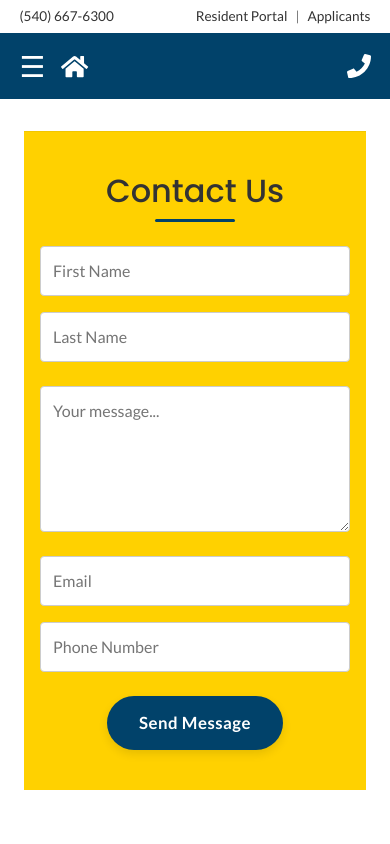
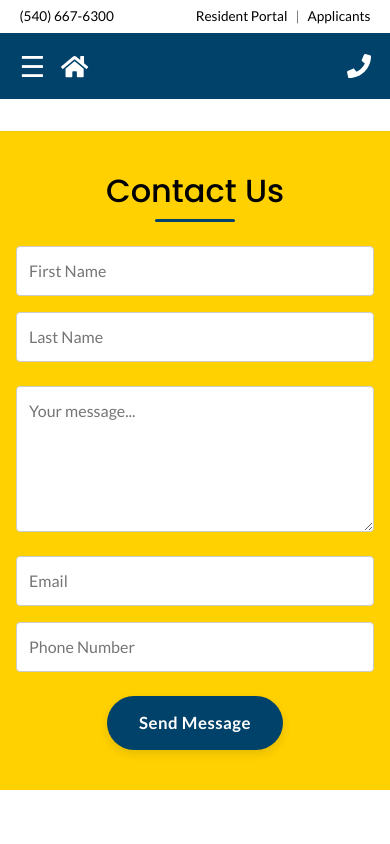
Before and after one commit to weeksr77/property-portfolio, a React (Vite) app: page /contact in a window 390 px wide. Shown: the top 844 px of the page. Built offline with nearby package versions, Linux system fonts and the light colour scheme.

Commit message:
Final Changes

```diff
--- a/src/App.css
+++ b/src/App.css
@@ -128,7 +128,7 @@ a:hover, button:hover {
 
 .top-bar-phone,
 .top-bar-links a {
-  color: #333;
+  color: black;
   text-decoration: none;
   font-weight: 500;
   background-color: white;
@@ -547,7 +547,7 @@ header {
   font-size: 1.05rem;
   line-height: 1.6;
   margin-bottom: 2rem;
-  color: #333;
+  color: black;
 }
 
 @media (max-width: 900px) {
@@ -579,7 +579,7 @@ header {
 .floorplans-title {
   font-size: 2rem;
   margin-bottom: 2rem;
-  color: #333;
+  color: black;
 }
 
 .floorplans-row {
@@ -671,13 +671,13 @@ header {
 .amenities-title {
   font-size: 2rem;
   margin-bottom: 1rem;
-  color: #333;
+  color: black;
 }
 
 .amenities-text {
   max-width: 700px;
   margin: 0 auto 2rem;
-  color: #555;
+  color: black;
 }
 
 .amenities-grid {
@@ -745,7 +745,7 @@ header {
 
 .gallery-section h2 {
   font-size: 2rem;
-  color: #333;
+  color: black;
   margin-bottom: 2rem;
 }
 
@@ -765,7 +765,7 @@ header {
 .map-address {
   margin-top: 1.25rem;
   text-align: center;
-  color: #333;
+  color: black;
   font-weight: 600;
   background-color: #fbf7ec;
   margin-bottom: 5rem;
@@ -841,13 +841,13 @@ header {
 .contact-title {
   font-size: 2rem;
   margin-bottom: 1rem;
-  color: #333;
+  color: black;
 }
 
 .contact-text {
   max-width: 40rem; /* ~640px */
   margin: 0 auto;
-  color: #555;
+  color: black;
   line-height: 1.6;
 }
 
@@ -873,7 +873,7 @@ header {
 .contact-title {
   font-size: 2rem;
   margin-bottom: 2rem;
-  color: #333;
+  color: black;
   position: relative;
 }
 
@@ -960,7 +960,7 @@ header {
 
 .allplans-title {
   font-size: 2rem;
-  color: #333;
+  color: black;
   margin-bottom: 2.5rem;
   position: relative;
 }
@@ -1041,7 +1041,7 @@ header {
 .contact-triangle-title {
   font-size: 2rem;
   margin-bottom: 2rem;
-  color: #333;
+  color: black;
   position: relative;
 
 }
@@ -1078,7 +1078,7 @@ header {
   flex-direction: column;
   align-items: center;
   font-size: 1.1rem;
-  color: #333;
+  color: black;
 }
 
 /* Icons */
@@ -1239,7 +1239,7 @@ header {
 /* Placeholder text */
 .modal-placeholder {
   text-align: center;
-  color: #555;
+  color: black;
   font-size: 1rem;
 }
 
@@ -1740,7 +1740,7 @@ border-radius: 2px;
 max-width: 600px;
 margin: 0 auto 40px;
 font-size: 1rem;
-color: #333;
+color: black;
 }
 
 .properties-grid {
@@ -1774,7 +1774,7 @@ color: #01426A;
 
 .portfolio-description {
 font-size: 0.95rem;
-color: #555;
+color: black;
 margin-bottom: 15px;
 }
 
@@ -1830,7 +1830,7 @@ text-align: left;
   /*--bg-sage:  #eef3f1;*/      /* soft sage */
   /*--bg-blue:  #eef2f6;*/     /* soft blue */
   /*--bg-white: #ffffff;*/
-  --text-soft: #555;
+  --text-soft: black;
   --bg-cream:  #FFD100;
   --bg-sage:  #FFD100;
   --bg-blue:  #FFD100;
@@ -2009,7 +2009,7 @@ text-align: left;
 .amenities-category {
   font-size: 1.25rem;
   font-weight: 700;
-  color: #333;
+  color: black;
   margin: 0 0 0.75rem 0;
   text-align: left;
 }
@@ -2118,7 +2118,7 @@ text-align: left;
 .vacancies-instructions p {
   max-width: 600px;
   margin: 0 auto;
-  color: #555;
+  color: black;
   line-height: 1.6;
 }
 
@@ -2132,7 +2132,7 @@ text-align: left;
 
 .vacancies-title{
   font-size: 2rem;
-  color: #333;
+  color: black;
   margin-bottom: 1rem;
 }
 
@@ -2149,7 +2149,7 @@ text-align: left;
 .vacancies-text{
   max-width: 800px;
   margin: 0 auto 2rem;
-  color: #555;
+  color: black;
   line-height: 1.6;
 }
 
@@ -2185,7 +2185,7 @@ text-align: left;
 
 .vacancies-box-text{
   margin: 0;
-  color: #333;
+  color: black;
   line-height: 1.5;
 }
 
@@ -2299,7 +2299,7 @@ text-align: left;
 
 .units-gallery-title {
   font-size: 2rem;
-  color: #333;
+  color: black;
   margin-bottom: 2rem;
   position: relative;
 }
@@ -2465,7 +2465,7 @@ text-align: left;
 /* Fix unit gallery close button */
 .unitgallery-close {
   background: transparent !important;
-  color: #333 !important;
+  color: black !important;
   border: none !important;
   padding: 0 !important;
   width: auto !important;
@@ -2481,7 +2481,7 @@ text-align: left;
 .floorplans-subtitle {
   max-width: 650px;
   margin: 0 auto 1.5rem;
-  color: #555;
+  color: black;
   font-weight: 600;
 }
 
@@ -2502,13 +2502,13 @@ text-align: left;
 .walkthrough-title {
   font-size: 1.9rem;
   margin-bottom: 1rem;
-  color: #333;
+  color: black;
 }
 
 .walkthrough-text {
   max-width: 700px;
   margin: 0 auto 1.5rem;
-  color: #555;
+  color: black;
   line-height: 1.6;
 }
 
@@ -2583,12 +2583,96 @@ text-align: left;
 
 .plan-utilities-line {
   margin: 0.35rem 0;
-  color: #555;
+  color: black;
   font-size: 0.98rem;
   white-space: pre-line;
 }
 
 .plan-utilities-label {
   font-weight: 700;
-  color: #333;
-}
+  color: black;
+}
+
+/* =========================================================
+FULL-WIDTH ALTERNATING SECTION BACKGROUNDS
+Paste at the very bottom of App.css
+========================================================= */
+
+/* Make these sections span the full viewport width */
+.teaser-banner,
+.walkthrough-callout,
+.floorplans,
+.amenities,
+.gallery-section,
+.map-section,
+.contact-section,
+.contact-triangle {
+width: 100vw !important;
+max-width: 100vw !important;
+margin-left: calc(50% - 50vw) !important;
+margin-right: calc(50% - 50vw) !important;
+padding-left: 1rem;
+padding-right: 1rem;
+box-sizing: border-box;
+}
+
+/* Alternate backgrounds */
+.teaser-banner {
+background-color: #FFD100 !important;
+}
+
+.walkthrough-callout {
+background-color: #ffffff !important;
+}
+
+.floorplans {
+background-color: #FFD100 !important;
+}
+
+.amenities {
+background-color: #ffffff !important;
+}
+
+.gallery-section {
+background-color: #FFD100 !important;
+}
+
+.map-section {
+background-color: #ffffff !important;
+}
+
+.contact-section {
+background-color: #FFD100 !important;
+}
+
+.contact-triangle {
+background-color: #ffffff !important;
+}
+
+/* Optional: keep section spacing consistent */
+.teaser-banner,
+.walkthrough-callout,
+.floorplans,
+.amenities,
+.gallery-section,
+.map-section,
+.contact-section,
+.contact-triangle {
+padding-top: 4rem;
+padding-bottom: 4rem;
+}
+
+/* Mobile spacing */
+@media (max-width: 768px) {
+.teaser-banner,
+.walkthrough-callout,
+.floorplans,
+.amenities,
+.gallery-section,
+.map-section,
+.contact-section,
+.contact-triangle {
+padding-top: 2.5rem;
+padding-bottom: 2.5rem;
+}
+}
```
